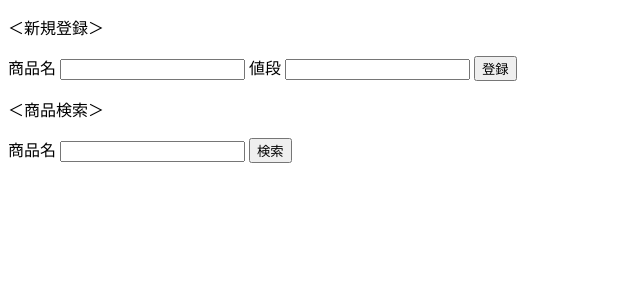
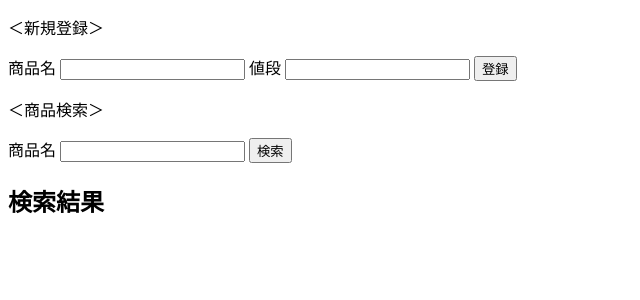
Before and after one commit to dito-dis-cloud/samlpe-3, a Flask app: page / in a window 1280 px wide. Shown: the part 259-559 px from the top of the page, without its empty margins (0-640 px from the left). Run offline with Flask 3, Linux system fonts and the light colour scheme; data comes from the database, SQL or seed files in the repository.

Commit message:
Add files via upload

```diff
--- a/templates/index.html
+++ b/templates/index.html
@@ -44,6 +44,8 @@
             <input type="text" name="name" required>
         </label>
         <button type="submit" formmethod="POST">検索</button>
+        <!--h2>{{product}}</h2-->
+        <h2>検索結果</h2>
     </form>
 </body>
 </html>
```
